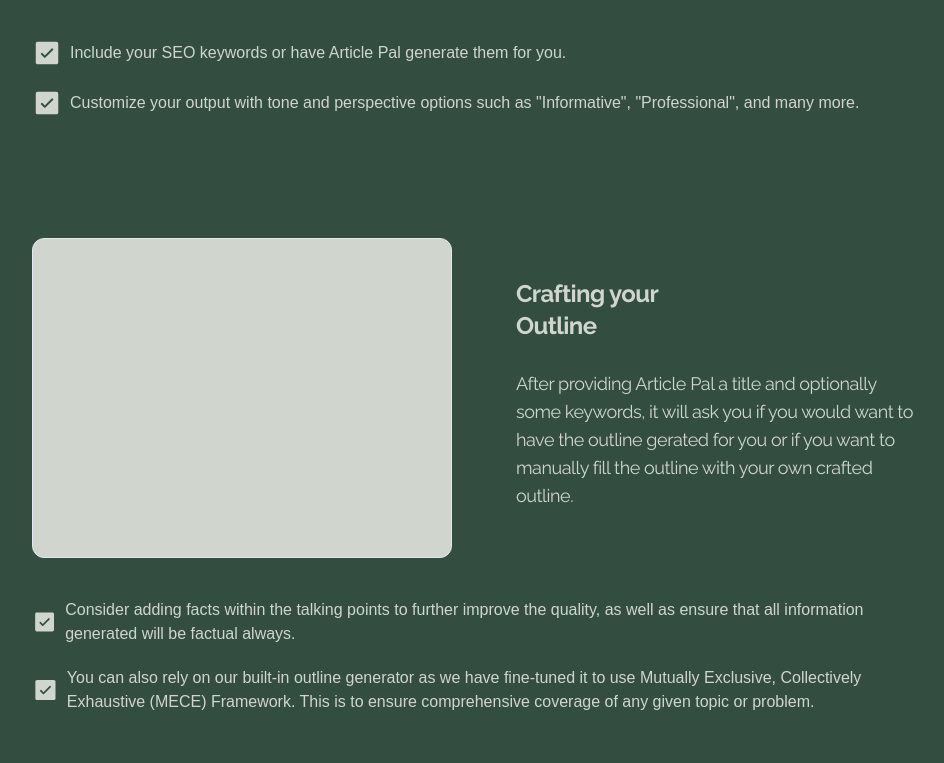
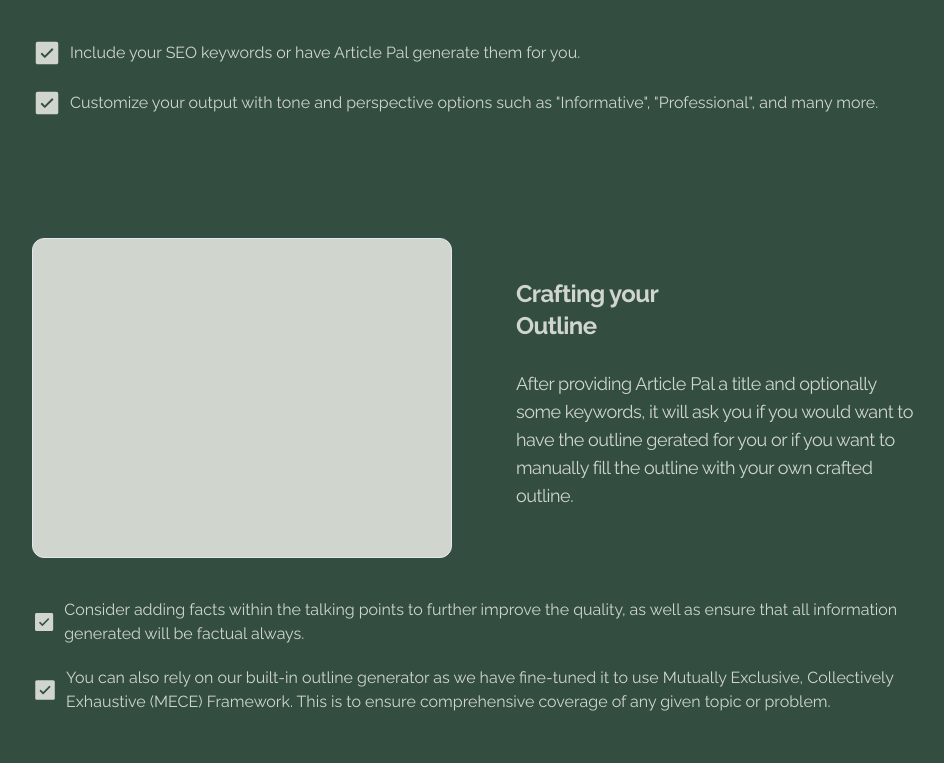
Before and after one commit to ethancreates/article-pal, a Next.js app: page / in a window 1280 px wide. Shown: the part 3317-4080 px from the top of the page, without its empty margins (158-1102 px from the left). Built offline with nearby package versions, Linux system fonts and the light colour scheme; a web font is replaced by a local one.

Commit message:
changed bullet points font to raleway for the HowTo section

```diff
--- a/src/components/HowToSection.tsx
+++ b/src/components/HowToSection.tsx
@@ -45,14 +45,14 @@ const HowToSection = () => {
         <div className="flex flex-col">
           <div className="flex items-center mt-10">
             <IoIosCheckbox className="text-3xl mr-2" />
-            <p>
+            <p className={raleway.className}>
               Include your SEO keywords or have Article Pal generate them for
               you.
             </p>
           </div>
           <div className="flex items-center mt-5">
             <IoIosCheckbox className="text-3xl mr-2" />
-            <p>
+            <p className={raleway.className}>
               Customize your output with tone and perspective options such as
               &quot;Informative&quot;, &quot;Professional&quot;, and many more.
             </p>
@@ -96,7 +96,7 @@ const HowToSection = () => {
         <div className="flex flex-col">
           <div className="flex items-center mt-10">
             <IoIosCheckbox className="text-3xl mr-2" />
-            <p>
+            <p className={raleway.className}>
               Consider adding facts within the talking points to further improve
               the quality, as well as ensure that all information generated will
               be factual always.
@@ -104,7 +104,7 @@ const HowToSection = () => {
           </div>
           <div className="flex items-center mt-5">
             <IoIosCheckbox className="text-5xl mr-2" />
-            <p>
+            <p className={raleway.className}>
               You can also rely on our built-in outline generator as we have
               fine-tuned it to use Mutually Exclusive, Collectively Exhaustive
               (MECE) Framework. This is to ensure comprehensive coverage of any
```
